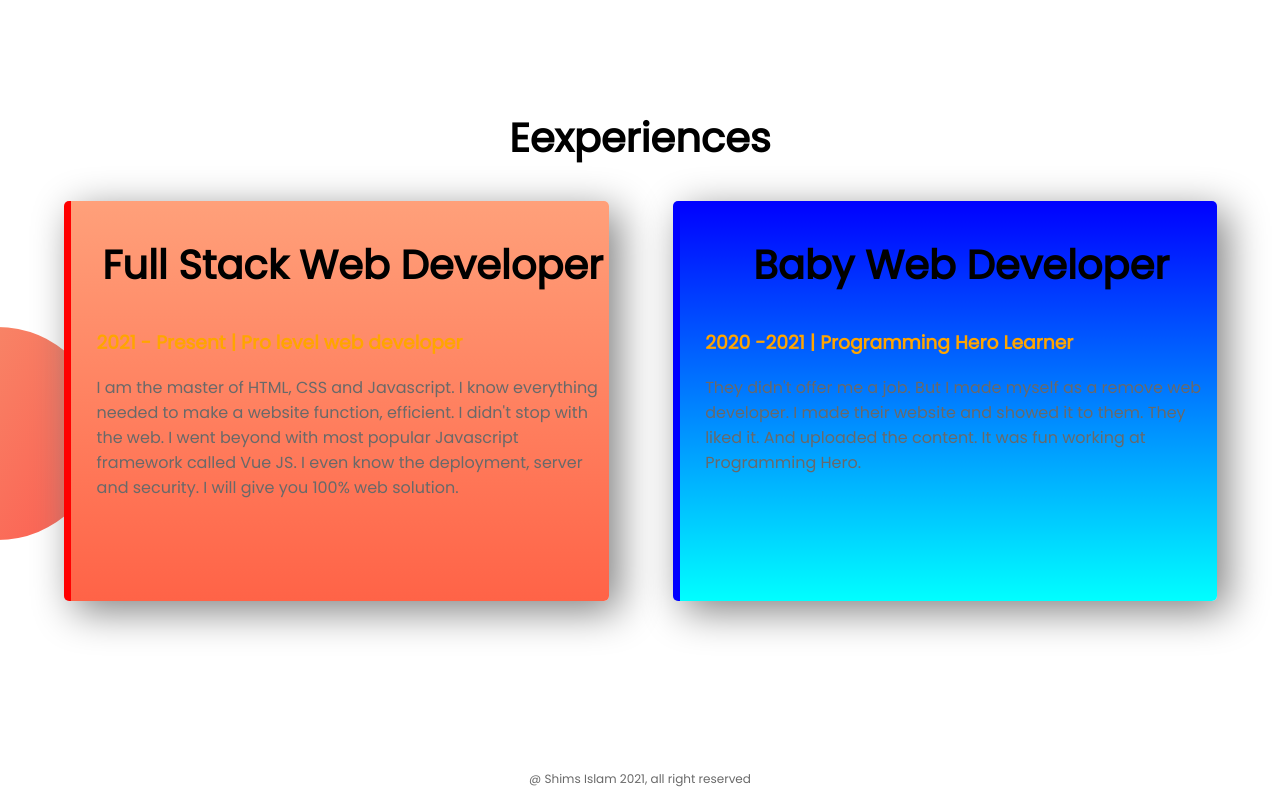
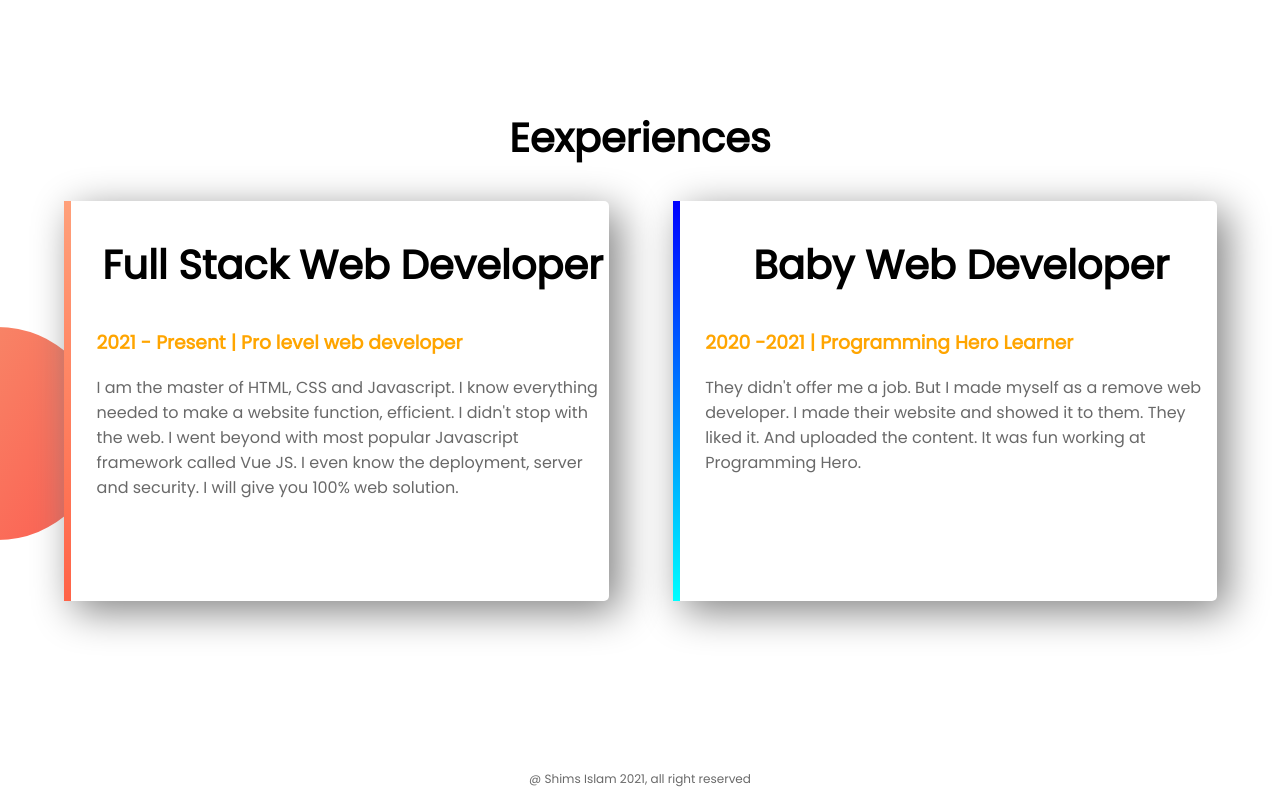
Before and after one commit to shimaislam/web-portfolio, a plain HTML site: page index.html in a window 1280 px wide. Shown: the part 1225-2025 px from the top of the page. Drawn offline with Linux system fonts and the light colour scheme.

Commit message:
now everything ok

```diff
--- a/style.css
+++ b/style.css
@@ -58,13 +58,13 @@ section{
     background-position: left;
 }
 #full-stack{
-    border-left: 7px solid red;
-    background-image: linear-gradient(180deg,lightsalmon, tomato);
+    border-left: 7px solid;
+    border-image: linear-gradient(180deg,lightsalmon, tomato);
     border-image-slice: 1;
 }
 #baby{
     border-left: 7px solid blue;
-    background-image: linear-gradient(180deg,blue,cyan);
+    border-image: linear-gradient(180deg,blue,cyan);
     border-image-slice: 1;
 }
 footer p{
```
